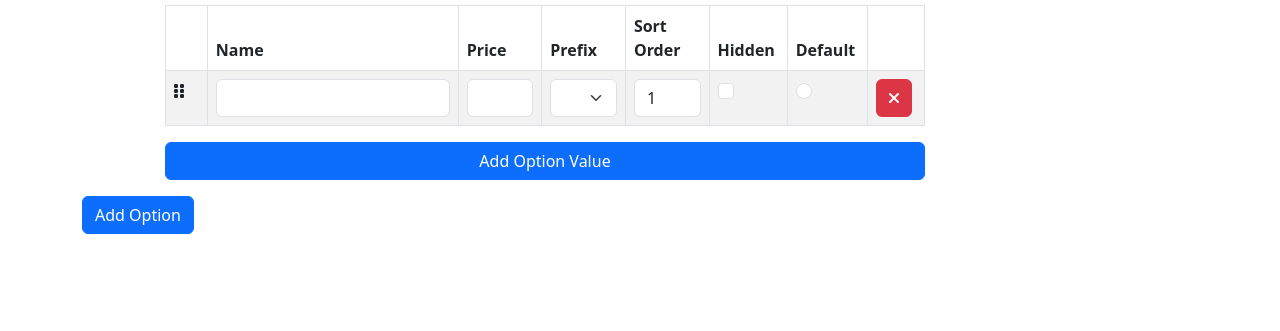
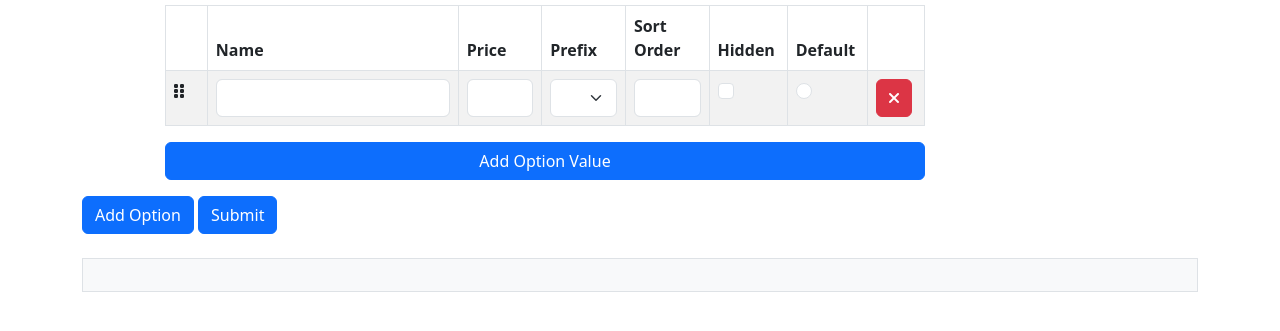
Before and after one commit to nabeeljavaid/jquery-form-row-repeater, a plain HTML site: page example2.html in a window 1280 px wide. Shown: the part 137-468 px from the top of the page. Drawn offline with nearby package versions, Linux system fonts and the light colour scheme.

Commit message:
Advanced Functionality (WORKING)

```diff
--- a/example2.html
+++ b/example2.html
@@ -46,7 +46,7 @@
             </div>
             <div class="col-md-8">
               <div class="row">
-                <input type="text" name="options[1][name]" maxlength="255" class="form-control option-name">
+                <input type="text" name="options[{n}][name]" maxlength="255" class="form-control option-name">
               </div>
               <div class="row product-option-values">
                 <table class="table table-bordered table-striped mt-2 ">
@@ -70,25 +70,25 @@
                         </span>
                       </td>
                       <td>
-                        <input type="text" name="options[1][id][1][name]" class="form-control product-option-value-name" data-rule-required="true">
+                        <input type="text" name="options[{n}][values][{x}][name]" class="form-control product-option-value-name" data-rule-required="true">
                       </td>
                       <td>
-                        <input type="text" name="options[1][id][1][price]" value="0.00" class="form-control product-option-value-price" data-rule-required="true" data-rule-number="true">
+                        <input type="text" name="options[{n}][values][{x}][price]" value="0.00" class="form-control product-option-value-price" data-rule-required="true" data-rule-number="true">
                       </td>
                       <td>
-                        <select name="options[1][id][1][price_prefix]" class="form-select product-option-value-price-prefix">
+                        <select name="options[{n}][values][{x}][price_prefix]" class="form-select product-option-value-price-prefix">
                           <option value="+" selected>+</option>
                           <option value="-">-</option>
                         </select>
                       </td>
                       <td>
-                        <input type="text" name="options[1][id][1][sort_order]" value="1" class="form-control product-option-value-sort-order" data-rule-required="true" data-rule-number="true">
+                        <input type="text" name="options[{n}][values][{x}][sort_order]" value="1" class="form-control product-option-value-sort-order" data-rule-required="true" data-rule-number="true">
                       </td>
                       <td>
-                        <input type="checkbox" name="options[1][id][1][hidden]" value="YES" class="form-check-input product-option-value-hidden">
+                        <input type="checkbox" name="options[{n}][values][{x}][hidden]" value="YES" class="form-check-input product-option-value-hidden">
                       </td>
                       <td>
-                        <input type="radio" name="options[1][id][1][default]" value="YES" class="form-check-input product-option-value-default" checked>
+                        <input type="radio" name="options[{n}][values][{x}][default]" value="YES" class="form-check-input product-option-value-default" checked>
                       </td>
                       <td>
                         <button type="button" class="btn btn-danger product-option-value-remove">
@@ -102,10 +102,10 @@
               </div>
             </div>
             <div class="col-md-1">
-              <input type="text" name="options[1][sort_order]" value="0" class="form-control product-option-sort-order" data-rule-required="true" data-rule-number="true">
+              <input type="text" name="options[{n}][sort_order]" value="0" class="form-control product-option-sort-order" data-rule-required="true" data-rule-number="true">
             </div>
             <div class="col-md-1">
-              <input type="checkbox" name="options[1][hidden]" value="YES" class="form-check-input option-hidden">
+              <input type="checkbox" name="options[{n}][hidden]" value="YES" class="form-check-input option-hidden">
             </div>
             <div class="col-md-1">
               <button type="button" class="btn btn-danger product-option-remove">
@@ -115,7 +115,11 @@
           </div>
         </div>
         <button id="product-option-add" class="btn btn-primary">Add Option</button>
+        <button id="submit" class="btn btn-primary">Submit</button>
       </form>
+
+      <div id="result" class="p-3 mt-4 bg-light border"></div>
+
     </div>
     <script src="https://cdnjs.cloudflare.com/ajax/libs/jquery/3.6.0/jquery.min.js"></script>
     <script src="https://cdnjs.cloudflare.com/ajax/libs/jqueryui/1.12.1/jquery-ui.min.js"></script>
@@ -131,27 +135,26 @@
 			handleClass: '.product-option-handle',
 			removeButtonClass: '.product-option-remove',
 			sortOrderClass: '.product-option-sort-order',
-          afterAddedRow: function(row) {
-            console.log('callback afterAddedRow');
-            $(row).find('.product-option-values').formRowRepeater({
+			rowCounterPlaceholder: '{n}',
+			afterAddedRow: function(rowId) {
+				console.log('callback afterAddedRow [data-row-id="' + rowId + '"]');
+				/*$('[data-row-id="' + rowId + '"]').formRowRepeater({
 					templateRow: '.product-option-value-template',
 					addRowButton: '.product-option-value-add',
 					sortableContainer: '.product-options-value-rows',
 					rowClass: '.product-option-value-row',
 					handleClass: '.product-option-value-handle',
 					removeButtonClass: '.product-option-value-remove',
-              sortOrderClass: '.product-option-value-sort-order'
-            });
+					sortOrderClass: '.product-option-value-sort-order',
+					rowCounterPlaceholder: '{x}',
+				});*/
 			}
 		});
-        $('.product-option-values').formRowRepeater({
-          templateRow: '.product-option-value-template',
-          addRowButton: '.product-option-value-add',
-          sortableContainer: '.product-options-value-rows',
-          rowClass: '.product-option-value-row',
-          handleClass: '.product-option-value-handle',
-          removeButtonClass: '.product-option-value-remove',
-          sortOrderClass: '.product-option-value-sort-order'
+
+		$('#product-options').on('submit', function(event) {
+			event.preventDefault();
+			const beautifiedJson = $(this).serializeFormToJson();
+			$('#result').html(' <pre> ' + beautifiedJson + ' </pre>');
 		});
 	});
     </script>
```
Also changed, not shown: index.html (+5 -1 lines), jquery.formRowRepeater.js. Lines whose indentation alone changed are shown as unchanged.
